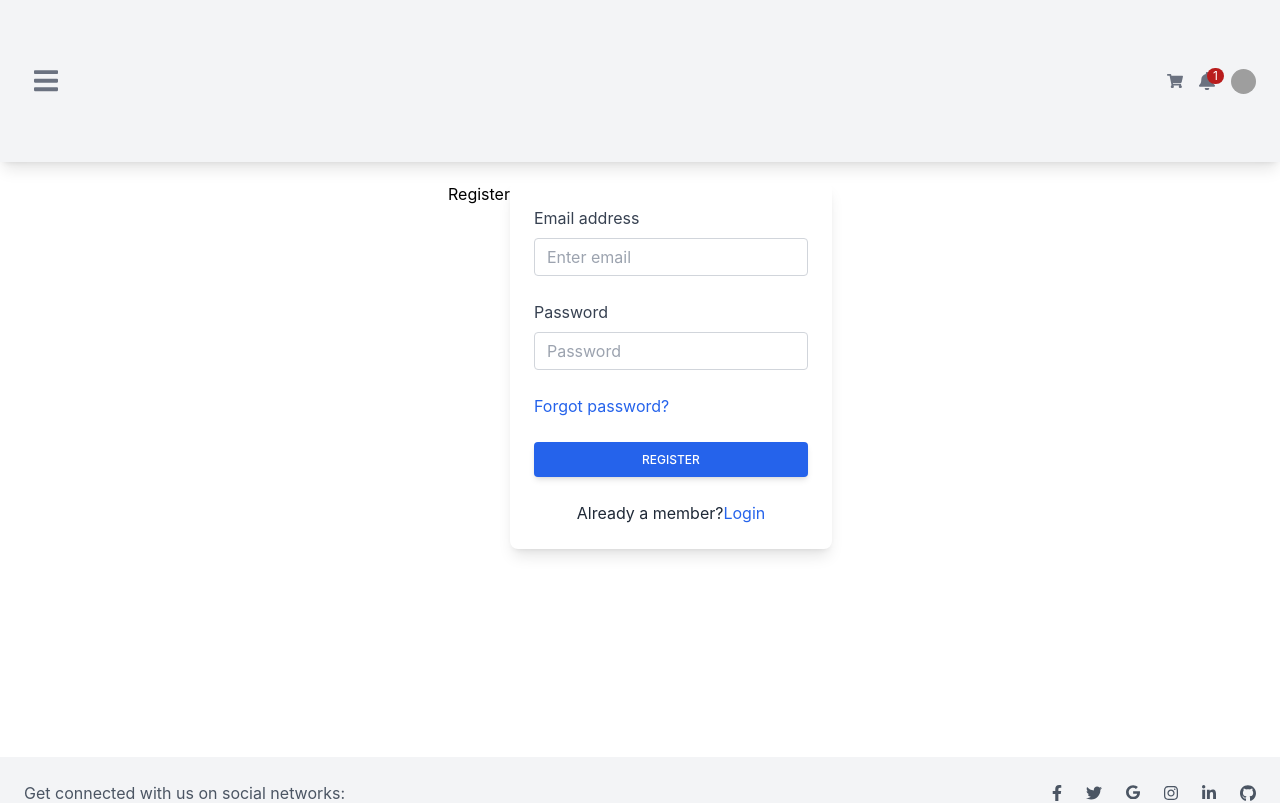
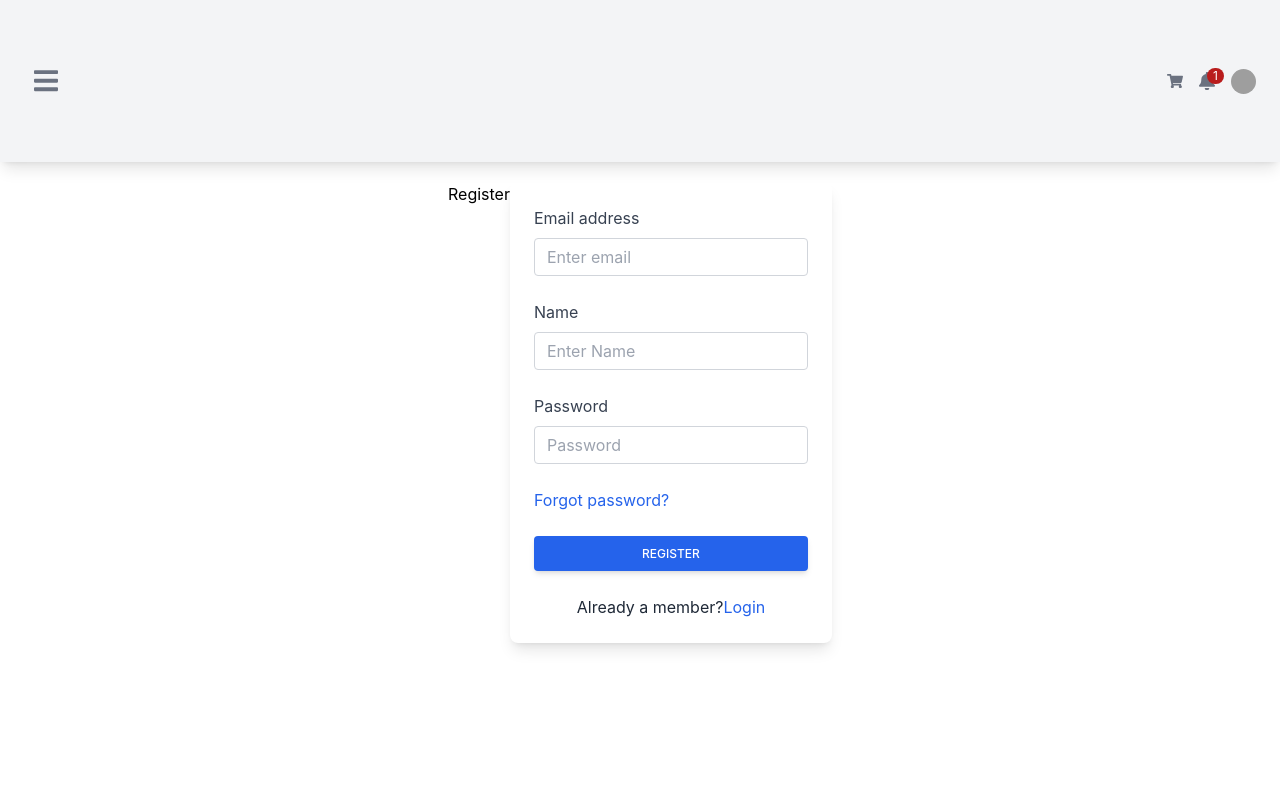
Before and after one commit to tanimpersonal/gluegun-client-side, a React (Create React App) app: page /register in a window 1280 px wide. Shown: the top 803 px of the page. Built offline with nearby package versions, Linux system fonts and the light colour scheme; no server answers; grey boxes are pictures that could not be loaded; what tw-elements would draw is missing.

Commit message:
update profile system

```diff
--- a/src/App.js
+++ b/src/App.js
@@ -14,7 +14,7 @@ function App() {
       <Routes>
         <Route path="/" element={<Home></Home>}></Route>
         <Route
-          path="/purchase"
+          path="/purchase/:id"
           element={
             <RequireAuth>
               <Purchase></Purchase>
--- a/src/Purchase/Purchase.js
+++ b/src/Purchase/Purchase.js
@@ -1,7 +1,55 @@
-import React from "react";
+import React, { useEffect, useState } from "react";
+import { useAuthState } from "react-firebase-hooks/auth";
+import { useParams } from "react-router-dom";
+import auth from "../firebase.init";
+import useTools from "../Utility/useTools";
 
 const Purchase = () => {
-  return <div>I'm purchase</div>;
+  const [tools] = useTools();
+  const { id } = useParams();
+  const filterTool = tools.find((tool) => tool._id == id);
+  console.log(filterTool);
+  const [user, loading, error] = useAuthState(auth);
+  return (
+    <div className="mt-5">
+      <div className="flex justify-center">
+        <div className="rounded-lg shadow-lg bg-white max-w-sm">
+          <a href="#!" data-mdb-ripple="true" data-mdb-ripple-color="light">
+            <img className="rounded-t-lg" src={filterTool?.image} alt="" />
+          </a>
+          <div className="p-6">
+            <h5 className="text-gray-900 text-xl font-medium mb-2">
+              {filterTool?.name}
+            </h5>
+            <p className="text-gray-700 text-base mb-4">
+              {filterTool?.description}
+            </p>
+            <p>Available Quantity: {filterTool?.available_quantity}</p>
+            <p>Price per unit; ${filterTool?.price}</p>
+            <p>Minimum Order Quantity: {filterTool?.minimum_order_quantity}</p>
+            <button
+              type="button"
+              className=" inline-block px-6 py-2.5 bg-blue-600 text-white font-medium text-xs leading-tight uppercase rounded shadow-md hover:bg-blue-700 hover:shadow-lg focus:bg-blue-700 focus:shadow-lg focus:outline-none focus:ring-0 active:bg-blue-800 active:shadow-lg transition duration-150 ease-in-out"
+            >
+              Purchase
+            </button>
+          </div>
+        </div>
+      </div>
+      <div className="signIn mt-5">
+        <h1 className="text-center text-3xl mb-5">You're Signed In as: </h1>
+        <div class="text-center">
+          <img
+            src="https://mdbcdn.b-cdn.net/img/new/avatars/8.webp"
+            class="rounded-full w-32 mb-4 mx-auto"
+            alt="Avatar"
+          />
+          <h5 class="text-xl font-medium leading-tight mb-2">{user.email}</h5>
+          <p class="text-gray-500">{user.displayName}</p>
+        </div>
+      </div>
+    </div>
+  );
 };
 
 export default Purchase;
--- a/src/Register/Register.js
+++ b/src/Register/Register.js
@@ -1,20 +1,26 @@
 import React from "react";
 import { useForm } from "react-hook-form";
-import { useCreateUserWithEmailAndPassword } from "react-firebase-hooks/auth";
+import {
+  useCreateUserWithEmailAndPassword,
+  useUpdateProfile,
+} from "react-firebase-hooks/auth";
 import auth from "../firebase.init";
 import { Link } from "react-router-dom";
 const Register = () => {
   const [createUserWithEmailAndPassword, user, loading, error] =
     useCreateUserWithEmailAndPassword(auth);
+  const [updateProfile, updating] = useUpdateProfile(auth);
   const {
     register,
     handleSubmit,
     watch,
     formState: { errors },
   } = useForm();
-  const onSubmit = (data) => {
+  const onSubmit = async (data) => {
     console.log(data);
-    createUserWithEmailAndPassword(data.email, data.password);
+    await createUserWithEmailAndPassword(data.email, data.password);
+    const displayName = data.name;
+    updateProfile({ displayName });
   };
   console.log(user);
   return (
@@ -31,7 +37,7 @@ const Register = () => {
                 Email address
               </label>
               <input
-                {...register("email")}
+                {...register("email", { required: true })}
                 type="email"
                 className="form-control
         block
@@ -55,6 +61,35 @@ const Register = () => {
             </div>
             <div className="form-group mb-6">
               <label
+                htmlFor="exampleInputName2"
+                className="form-label inline-block mb-2 text-gray-700"
+              >
+                Name
+              </label>
+              <input
+                {...register("name", { required: true })}
+                type="text"
+                className="form-control
+        block
+        w-full
+        px-3
+        py-1.5
+        text-base
+        font-normal
+        text-gray-700
+        bg-white bg-clip-padding
+        border border-solid border-gray-300
+        rounded
+        transition
+        ease-in-out
+        m-0
+        focus:text-gray-700 focus:bg-white focus:border-blue-600 focus:outline-none"
+                id="exampleInputName2"
+                placeholder="Enter Name"
+              />
+            </div>
+            <div className="form-group mb-6">
+              <label
                 htmlFor="exampleInputPassword2"
                 className="form-label inline-block mb-2 text-gray-700"
               >
@@ -62,7 +97,7 @@ const Register = () => {
               </label>
               <input
                 type="password"
-                {...register("password")}
+                {...register("password", { required: true })}
                 className="form-control block
         w-full
         px-3
--- a/src/SingleTool/SingleTool.js
+++ b/src/SingleTool/SingleTool.js
@@ -1,8 +1,12 @@
 import React from "react";
-import { Link } from "react-router-dom";
+import { Link, useNavigate } from "react-router-dom";
 
 const SingleTool = ({ tool }) => {
   console.log(tool);
+  const navigate = useNavigate();
+  const navigator = (_id) => {
+    navigate(`/purchase/${_id}`);
+  };
   return (
     <div>
       <div className="flex justify-center">
@@ -18,14 +22,14 @@ const SingleTool = ({ tool }) => {
             <p>Available Quantity: {tool.available_quantity}</p>
             <p>Price per unit; ${tool.price}</p>
             <p>Minimum Order Quantity: {tool.minimum_order_quantity}</p>
-            <Link to="/purchase">
+
             <button
+              onClick={() => navigator(tool._id)}
               type="button"
               className=" inline-block px-6 py-2.5 bg-blue-600 text-white font-medium text-xs leading-tight uppercase rounded shadow-md hover:bg-blue-700 hover:shadow-lg focus:bg-blue-700 focus:shadow-lg focus:outline-none focus:ring-0 active:bg-blue-800 active:shadow-lg transition duration-150 ease-in-out"
             >
               Buy Now
             </button>
-            </Link>
           </div>
         </div>
       </div>
```
Lines whose indentation alone changed are shown as unchanged.
